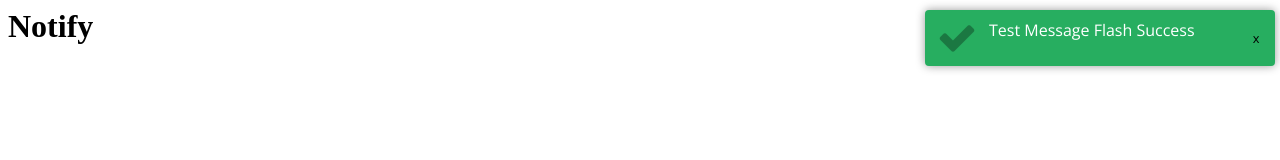
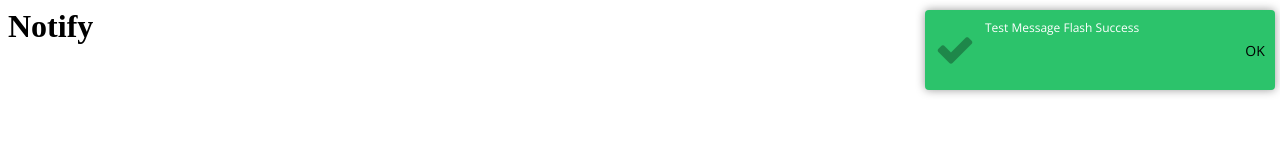
Before and after one commit to jeremy-guilpin/Notify, a plain HTML site: page index.html in a window 1280 px wide. Drawn offline with nearby package versions, Linux system fonts and the light colour scheme.

Commit message:
Modification css
alignement vertical et changement du bouton

```diff
--- a/css/notify.css
+++ b/css/notify.css
@@ -20,8 +20,8 @@
 #notify .notify {
 	position: relative;
 	width: 350px;
-	height: 56px;
-	line-height: 56px;
+	min-height: 80px;
+	line-height: 16px;
 	margin: 5px 0;
 	-webkit-border-radius: 4px;
 	-moz-border-radius: 4px;
@@ -34,56 +34,73 @@
 	-webkit-text-shadow: none;
 	-moz-text-shadow: none;
 	text-shadow: none;
+	overflow: hidden;
 	z-index: 9999;
 }
 #notify .notify > i {
 	display: block;
-	position: relative;
-	float: left;
+	position: absolute;
+	left: 0;
+	bottom: 0;
 	opacity: 0.3;
-	margin: 0 12px;
-	height: 56px;
-	line-height: 56px;
+	width: 60px;
+	height: 100%;
+	padding: 0 10px;
 }
 #notify .notify > i::before {
+	position: absolute;
+	top: 50%;
 	font-family: "FontAwesome";
 	font-size: 40px;
+	margin-top: -20px;
 }
 #notify .notify > span.notify-message {
 	display: block;
-	position: relative;
-	float: left;
-	font-size: 1em;
+	position: absolute;
+	top: 0;
+	left: 50px;
+	bottom: 0;
+	font-size: 12px;
 	color: #FFFFFF;
-	width: 72%;
-	height: 56px;
+	width: 290px;
+	height: 100%;
 	line-height: 16px;
-	padding-top: 12px;
+	padding: 10px;
 }
 #notify .notify > span.notify-cross {
 	display: block;
-	position: relative;
-	float: left;
-	width: 30px;
-	height: 56px;
-	line-height: 56px;
-	-webkit-border-radius: 50%;
-	-moz-border-radius: 50%;
-	border-radius: 50%;
+	position: absolute;
+	right: 0;
+	bottom: 0;
+	width: 40px;
+	height: 100%;
 	text-align: center;
-	font-size: 0.8em;
 	cursor: pointer;
 }
-#notify .notify > span.notify-cross:hover {
-	color: rgba(255,255,255,0.2);
+#notify .notify > span.notify-cross::after {
+	content: 'OK';
+	position: absolute;
+	top: 50%;
+	left: 0;
+	margin-top: -7px;
+	font-size: 14px;
+	width: 100%;
+}
+#notify .notify > span.notify-cross:hover,
+#notify .notify > span.notify-cross:active {
+	color: #FFFFFF;
+	background-color: #2ecc71;
 }
 #notify .notify.success,
 #notify .notify.calcul {
-	background-color: #27ae60;
+	background-color: #2cc36b;
 }
 #notify .notify.fail {
 	background-color: #c0392b;
 }
 #notify .notify.fail > i {}
 #notify .notify.fail > span.notify-message {}
-#notify .notify.fail > span.notify-cross {}
+#notify .notify.fail > span.notify-cross:hover,
+#notify .notify.fail > span.notify-cross:active {
+	background-color: #e74c3c;
+}
```
Also changed, not shown: js/jquery.notify.js.
